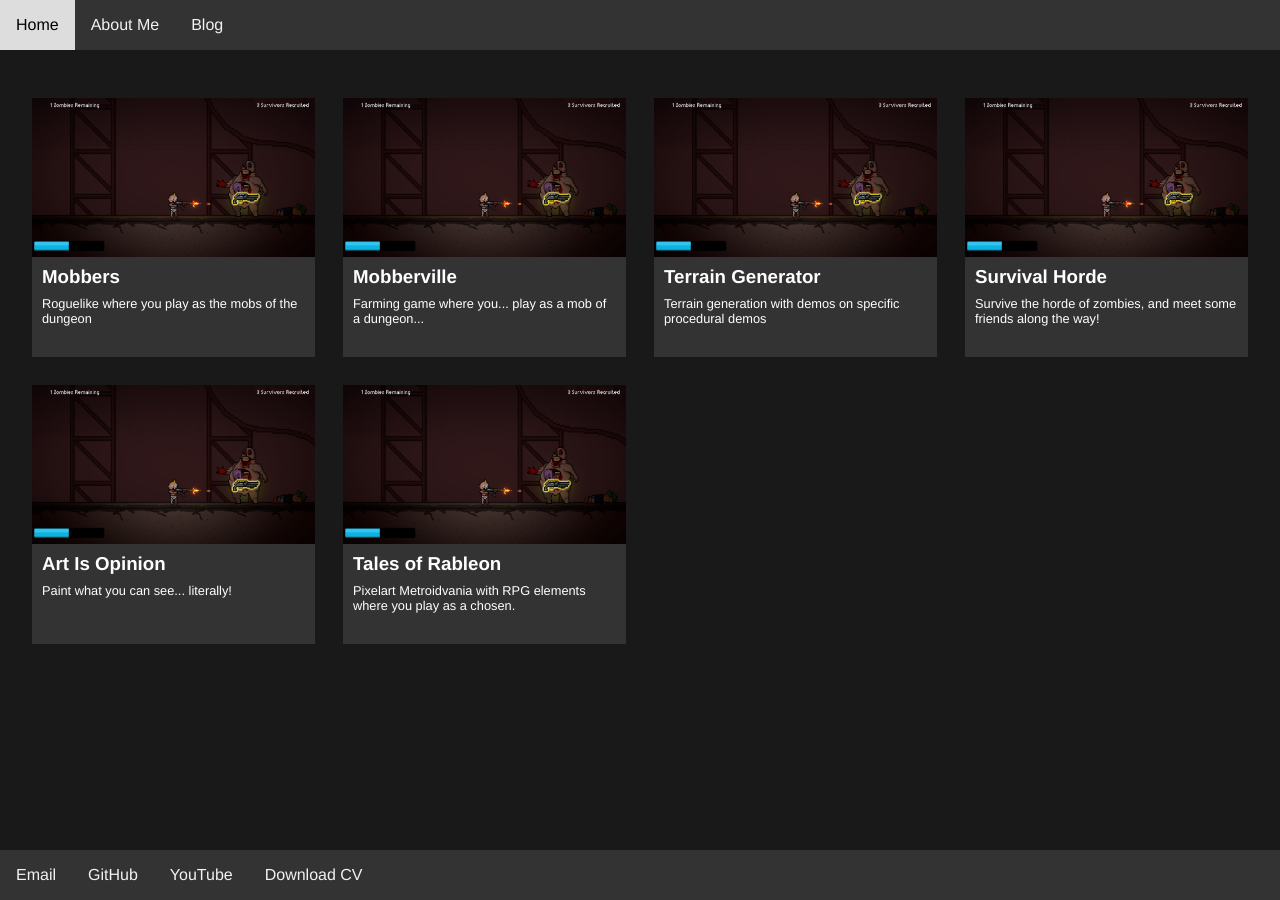
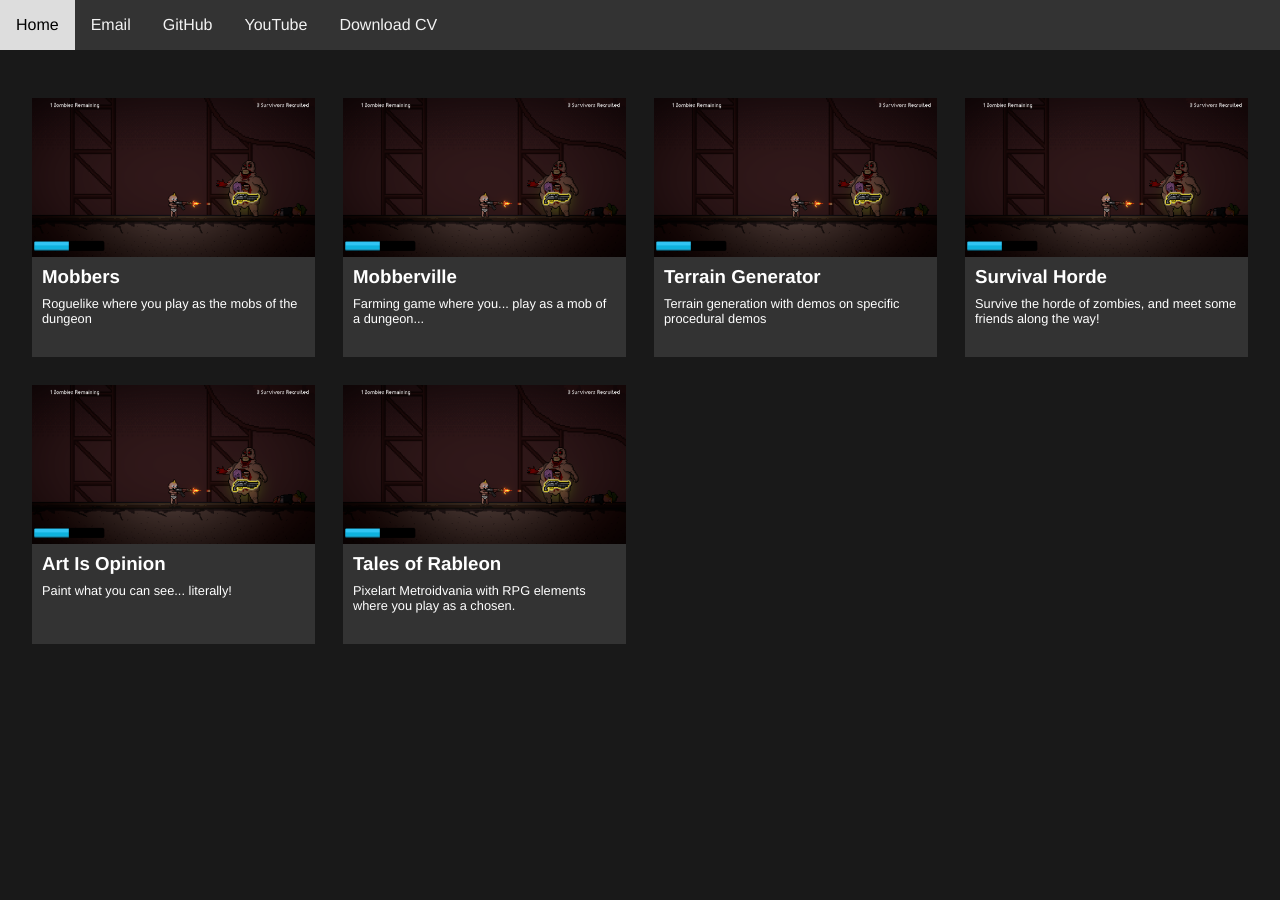
Before and after one commit to KaneAdams-Dev/KaneAdams-Dev.github.io, a Jekyll site: the page built from index.html, in a window 1280 px wide. Built offline with Jekyll 4.4.1, drawn with Linux system fonts in a browser that asks for light colours; Markdown is read by kramdown in place of the engine named in the settings; some of the changed lines change nothing that is shown.

Commit message:
Navbar changes
As having trouble getting bottom nav bar to be below all content but when not enough content stuck to bottom, instead I moved all that content to top nav bar to speed up dev time to get a functional site sooner for job search.

Will visit at a future stage

```diff
--- a/_layouts/default.html
+++ b/_layouts/default.html
@@ -17,8 +17,12 @@
     <div id="page-container">
         <div class="navbar" id="top-nav">
             <a href="/">Home</a>
-            <a href="/aboutme.html">About Me</a>
-            <a href="/blog.html">Blog</a>
+            <!-- <a href="/aboutme.html">About Me</a>
+            <a href="/blog.html">Blog</a> -->
+            <a href="mailto:kaneadams.ka23@gmail.com">Email</a>
+            <a href="https://github.com/KaneAdams-Dev" target="_blank">GitHub</a>
+            <a href="https://www.youtube.com/channel/UCK9Jozfs4ThaKUh_O-RmPmw" target="_blank">YouTube</a>
+            <a href="/docs/Kane_Adams_CV.pdf" download="KaneAdamsCV">Download CV</a>
 
             <a href="javascript:void(0);" class="icon" onclick="MenuIconClicked(this)">
                 <div class="bar1"></div>
@@ -33,12 +37,12 @@
             {{ content }}
         </div>
 
-        <div class="navbar" id="bottom-nav">
+        <!-- <div class="navbar" id="bottom-nav">
             <a href="mailto:kaneadams.ka23@gmail.com">Email</a>
             <a href="https://github.com/KaneAdams-Dev" target="_blank">GitHub</a>
             <a href="https://www.youtube.com/channel/UCK9Jozfs4ThaKUh_O-RmPmw" target="_blank">YouTube</a>
             <a href="/docs/Kane_Adams_CV.pdf" download="KaneAdamsCV">Download CV</a>
-        </div>
+        </div> -->
     </div>
 </body>
 
```
